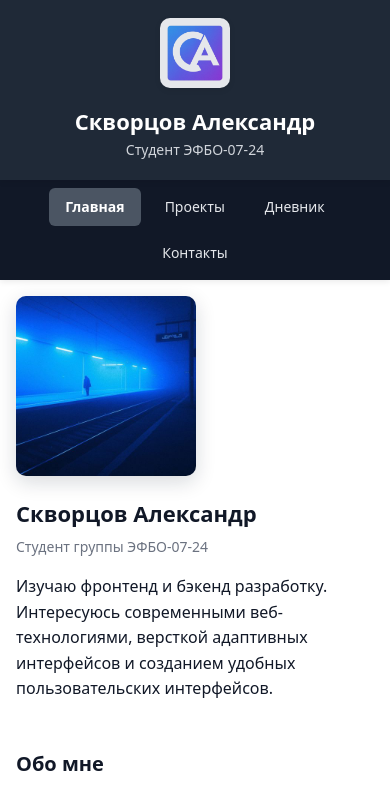
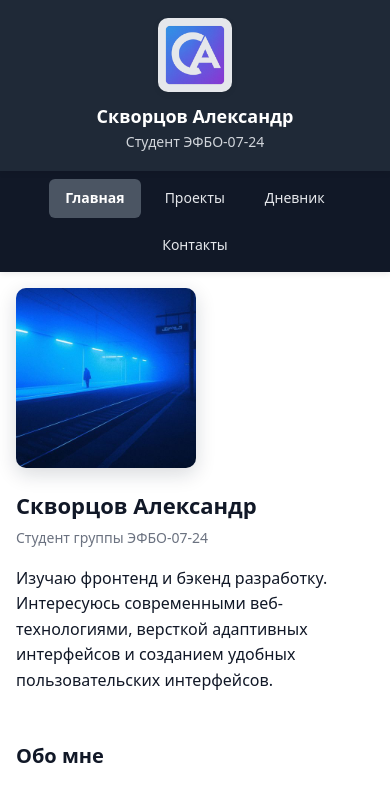
Before and after one commit to skvortsovaa/front2, a plain HTML site: page index.html in a window 390 px wide. Shown: the top 785 px of the page. Drawn offline with Linux system fonts and the light colour scheme.

Commit message:
поправил css для header

```diff
--- a/styles/styles.css
+++ b/styles/styles.css
@@ -800,15 +800,21 @@ body {
 
 /* Header mobile */
 
-@media (max-width: 500px) {
+@media (max-width: 600px) {
     .header__content {
         flex-direction: column;
+        align-items: center;
         text-align: center;
+        gap: 10px;
     }
 
     .header__logo {
-        width: 70px;
-        height: 70px;
+        width: 74px;
+        height: 74px;
+    }
+
+    .header__name {
+        font-size: 18px;
     }
 }
 
```
